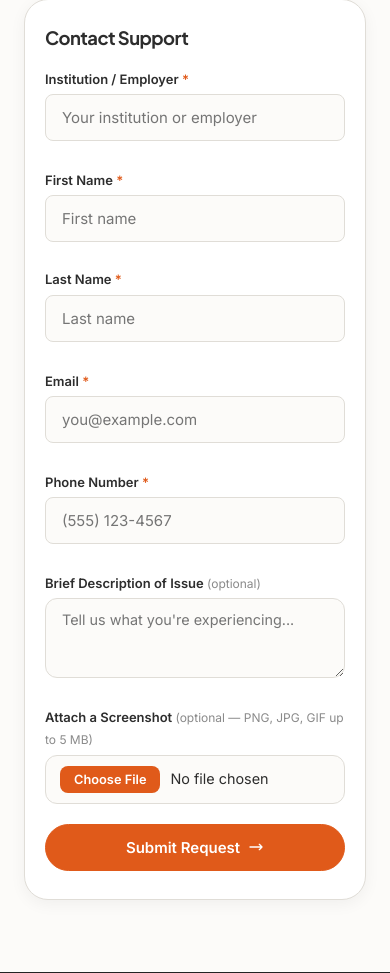
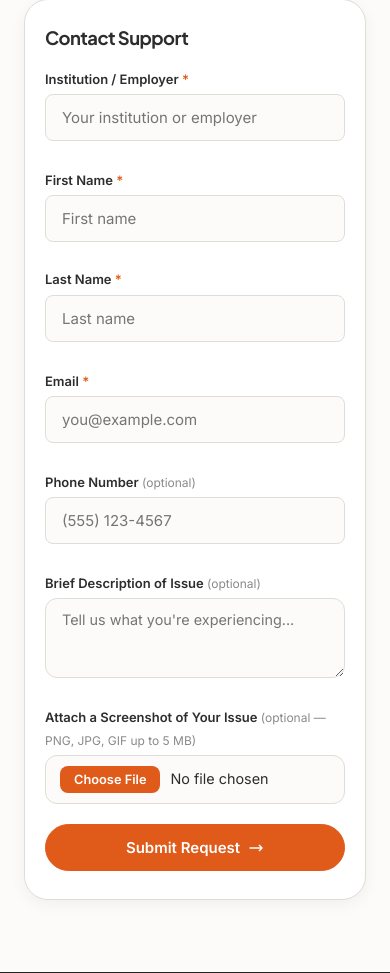
Before and after one commit to acolgin13/MCID, a WordPress theme: template page-support.php in a window 390 px wide. Shown: the part 567-1540 px from the top of the page. Run offline with PHP 8.4 and a stand-in for WordPress, Linux system fonts and the light colour scheme; the site name, menu and one post (Sample post) are stand-ins, and other content is empty; some libraries are stand-ins or nearby versions.

Commit message:
Make phone optional, update screenshot label
https://claude.ai/code/session_0135BYtGKKA6aP5xz6ApXCsi

```diff
--- a/page-support.php
+++ b/page-support.php
@@ -17,7 +17,7 @@ if ( isset( $_POST['mcid_support_nonce'] ) && wp_verify_nonce( $_POST['mcid_supp
     $phone       = sanitize_text_field( $_POST['mcid_phone'] ?? '' );
     $description = sanitize_textarea_field( $_POST['mcid_description'] ?? '' );
 
-    if ( $institution && $first_name && $last_name && $email && $phone ) {
+    if ( $institution && $first_name && $last_name && $email ) {
         $to      = 'Support@mycourseid.com';
         $subject = 'Support Request from ' . $first_name . ' ' . $last_name;
 
@@ -131,8 +131,8 @@ if ( isset( $_POST['mcid_support_nonce'] ) && wp_verify_nonce( $_POST['mcid_supp
                         </div>
 
                         <div class="form-group">
-                            <label for="mcid_phone">Phone Number <span class="required">*</span></label>
-                            <input type="tel" id="mcid_phone" name="mcid_phone" required placeholder="(555) 123-4567">
+                            <label for="mcid_phone">Phone Number <span class="optional">(optional)</span></label>
+                            <input type="tel" id="mcid_phone" name="mcid_phone" placeholder="(555) 123-4567">
                         </div>
 
                         <div class="form-group">
@@ -141,7 +141,7 @@ if ( isset( $_POST['mcid_support_nonce'] ) && wp_verify_nonce( $_POST['mcid_supp
                         </div>
 
                         <div class="form-group">
-                            <label for="mcid_attachment">Attach a Screenshot <span class="optional">(optional &mdash; PNG, JPG, GIF up to 5 MB)</span></label>
+                            <label for="mcid_attachment">Attach a Screenshot of Your Issue <span class="optional">(optional &mdash; PNG, JPG, GIF up to 5 MB)</span></label>
                             <input type="file" id="mcid_attachment" name="mcid_attachment" accept="image/png,image/jpeg,image/gif,image/webp">
                         </div>
 
```
